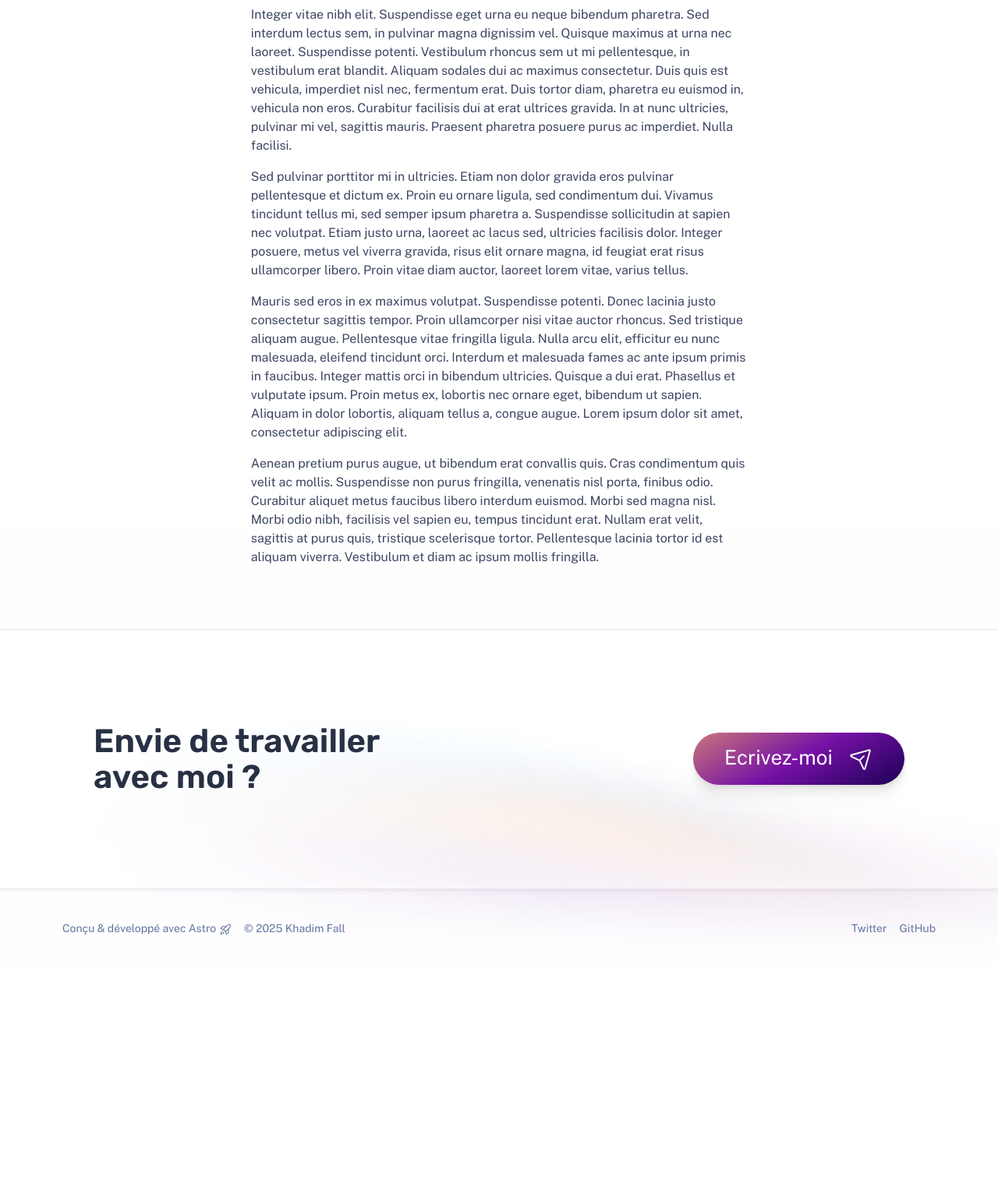
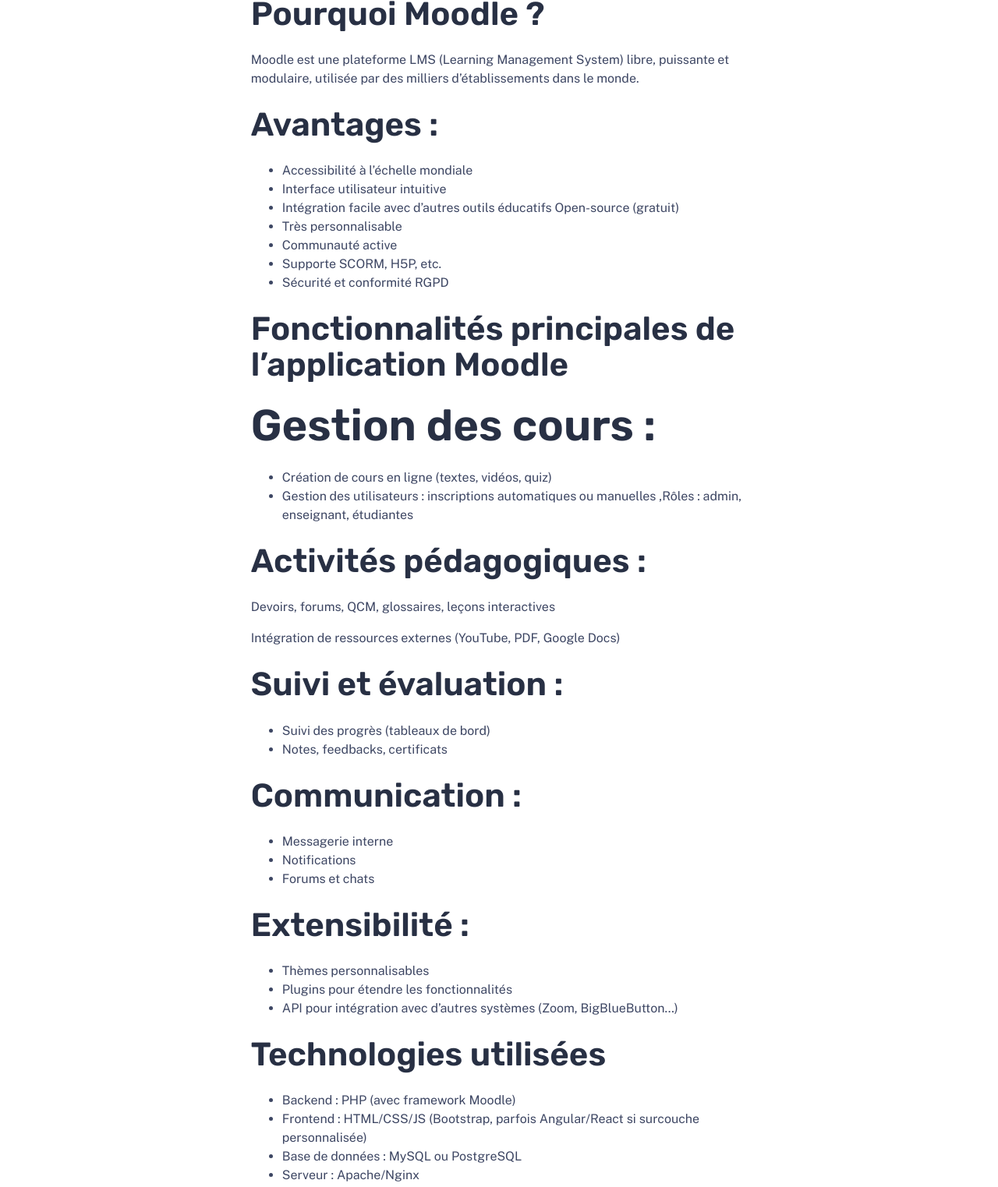
Before and after one commit to khadim-fall/my-portfolio-with-markdown, an Astro site: page /work/bloom-box in a window 1280 px wide. Shown: the part 1251-2774 px from the top of the page at 78% size. Before the commit the page ends 2493 px from the top, so only its background shows below. Built offline with nearby package versions, Linux system fonts and the light colour scheme; Astro itself is replaced by a stand-in of ours.

Commit message:
bloom modifié

```diff
--- a/src/content/work/bloom-box.md
+++ b/src/content/work/bloom-box.md
@@ -4,20 +4,83 @@
 img: /assets/stock-2.jpg
 img_alt: A bright pink sheet of paper used to wrap flowers curves in front of rich blue background
 description: |
-  We paired with a cutting-edge music API and a team of horticulturalists
-  to build AI-generated playlists that maximize houseplant health.
+  Création d'une application web pour les cours en ligne et étudier les failles de la sécurité de Moodle et analyser les failles de sécurité potentielles pour garantir la protection des données des utilisateurs.
 tags:
   - Dev
-  - Branding
+  - Front
   - Backend
 ---
 
-Lorem ipsum dolor sit amet, consectetur adipiscing elit. Curabitur posuere commodo venenatis. Pellentesque habitant morbi tristique senectus et netus et malesuada fames ac turpis egestas. Nam non ligula vel metus efficitur hendrerit. In hac habitasse platea dictumst. Praesent et mauris ut mi dapibus semper. Curabitur tortor justo, efficitur sit amet pretium cursus, porta eget odio. Cras ac venenatis dolor. Donec laoreet posuere malesuada. Curabitur nec mi tempor, placerat leo sit amet, tincidunt est. Quisque pellentesque venenatis magna, eget tristique nibh pulvinar in. Vestibulum vitae volutpat arcu. Aenean ut malesuada odio, sit amet pellentesque odio. Suspendisse nunc elit, blandit nec hendrerit non, aliquet at magna. Donec id leo ut nulla sagittis sodales.
+### Définition et Objectif
+Une application web de cours en ligne basée sur Moodle vise à offrir une plateforme d’apprentissage accessible via Internet, permettant aux enseignants de créer et gérer des cours, et aux étudiants de suivre ces cours à distance, interagir, passer des tests, et obtenir des certificats.
 
-Integer vitae nibh elit. Suspendisse eget urna eu neque bibendum pharetra. Sed interdum lectus sem, in pulvinar magna dignissim vel. Quisque maximus at urna nec laoreet. Suspendisse potenti. Vestibulum rhoncus sem ut mi pellentesque, in vestibulum erat blandit. Aliquam sodales dui ac maximus consectetur. Duis quis est vehicula, imperdiet nisl nec, fermentum erat. Duis tortor diam, pharetra eu euismod in, vehicula non eros. Curabitur facilisis dui at erat ultrices gravida. In at nunc ultricies, pulvinar mi vel, sagittis mauris. Praesent pharetra posuere purus ac imperdiet. Nulla facilisi.
+ ### Pourquoi Moodle ?
 
-Sed pulvinar porttitor mi in ultricies. Etiam non dolor gravida eros pulvinar pellentesque et dictum ex. Proin eu ornare ligula, sed condimentum dui. Vivamus tincidunt tellus mi, sed semper ipsum pharetra a. Suspendisse sollicitudin at sapien nec volutpat. Etiam justo urna, laoreet ac lacus sed, ultricies facilisis dolor. Integer posuere, metus vel viverra gravida, risus elit ornare magna, id feugiat erat risus ullamcorper libero. Proin vitae diam auctor, laoreet lorem vitae, varius tellus.
+Moodle est une plateforme LMS (Learning Management System) libre, puissante et modulaire, utilisée par des milliers d’établissements dans le monde.
 
-Mauris sed eros in ex maximus volutpat. Suspendisse potenti. Donec lacinia justo consectetur sagittis tempor. Proin ullamcorper nisi vitae auctor rhoncus. Sed tristique aliquam augue. Pellentesque vitae fringilla ligula. Nulla arcu elit, efficitur eu nunc malesuada, eleifend tincidunt orci. Interdum et malesuada fames ac ante ipsum primis in faucibus. Integer mattis orci in bibendum ultricies. Quisque a dui erat. Phasellus et vulputate ipsum. Proin metus ex, lobortis nec ornare eget, bibendum ut sapien. Aliquam in dolor lobortis, aliquam tellus a, congue augue. Lorem ipsum dolor sit amet, consectetur adipiscing elit.
+### Avantages :
+- Accessibilité à l'échelle mondiale
+- Interface utilisateur intuitive
+- Intégration facile avec d'autres outils éducatifs
+Open-source (gratuit)
 
-Aenean pretium purus augue, ut bibendum erat convallis quis. Cras condimentum quis velit ac mollis. Suspendisse non purus fringilla, venenatis nisl porta, finibus odio. Curabitur aliquet metus faucibus libero interdum euismod. Morbi sed magna nisl. Morbi odio nibh, facilisis vel sapien eu, tempus tincidunt erat. Nullam erat velit, sagittis at purus quis, tristique scelerisque tortor. Pellentesque lacinia tortor id est aliquam viverra. Vestibulum et diam ac ipsum mollis fringilla.
+- Très personnalisable
+
+- Communauté active
+
+- Supporte SCORM, H5P, etc.
+
+- Sécurité et conformité RGPD
+
+### Fonctionnalités principales de l'application Moodle
+## Gestion des cours :
+- Création de cours en ligne (textes, vidéos, quiz)
+
+- Gestion des utilisateurs : inscriptions automatiques ou manuelles ,Rôles : admin, enseignant, étudiantes
+
+
+### Activités pédagogiques :
+
+Devoirs, forums, QCM, glossaires, leçons interactives
+
+Intégration de ressources externes (YouTube, PDF, Google Docs)
+
+### Suivi et évaluation :
+
+- Suivi des progrès (tableaux de bord)
+
+- Notes, feedbacks, certificats
+
+### Communication :
+
+- Messagerie interne
+
+- Notifications
+
+- Forums et chats
+
+### Extensibilité :
+
+- Thèmes personnalisables
+
+- Plugins pour étendre les fonctionnalités
+
+- API pour intégration avec d’autres systèmes (Zoom, BigBlueButton…)
+
+### Technologies utilisées
+- Backend : PHP (avec framework Moodle)
+
+- Frontend : HTML/CSS/JS (Bootstrap, parfois Angular/React si surcouche personnalisée)
+
+- Base de données : MySQL ou PostgreSQL
+
+- Serveur : Apache/Nginx
+
+### Cas d’utilisation
+- Universités et écoles
+
+- Centres de formation en ligne
+
+- Entreprises pour la formation interne
+
+- Organismes de certification
```
